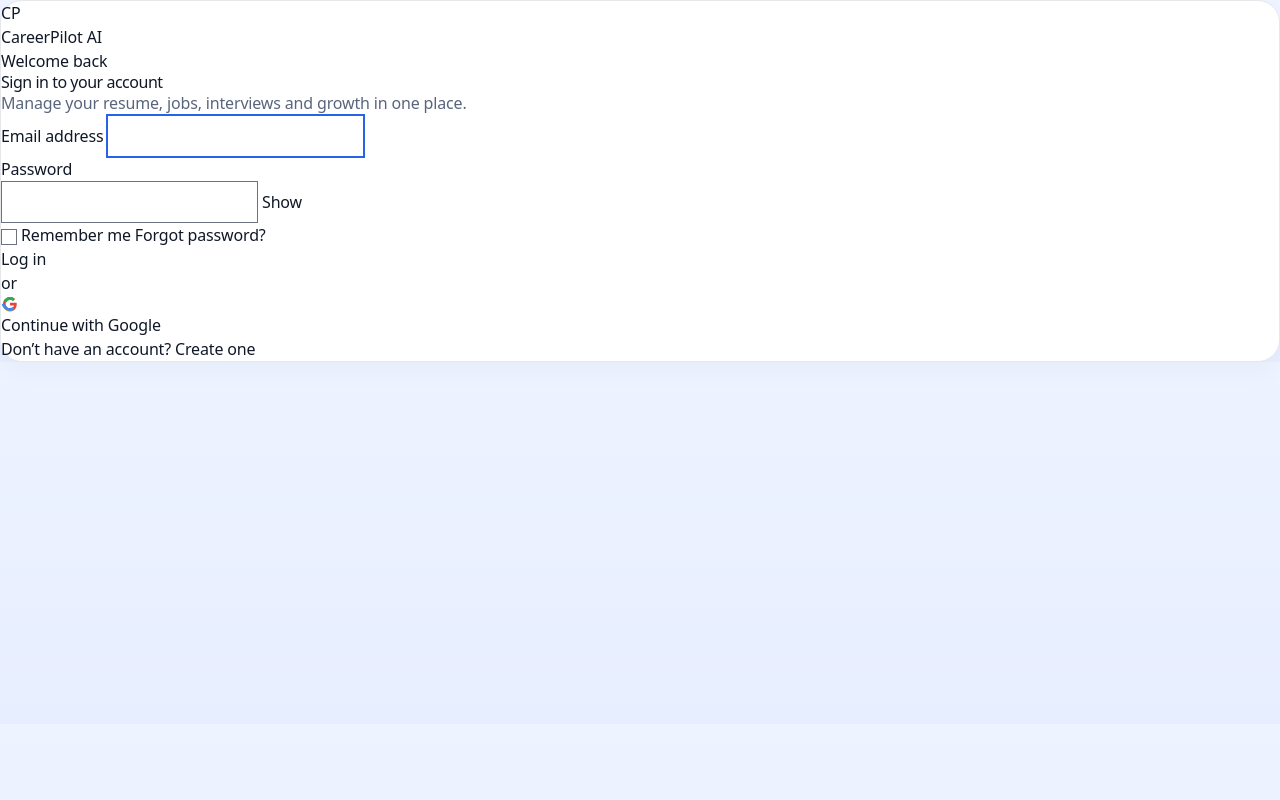
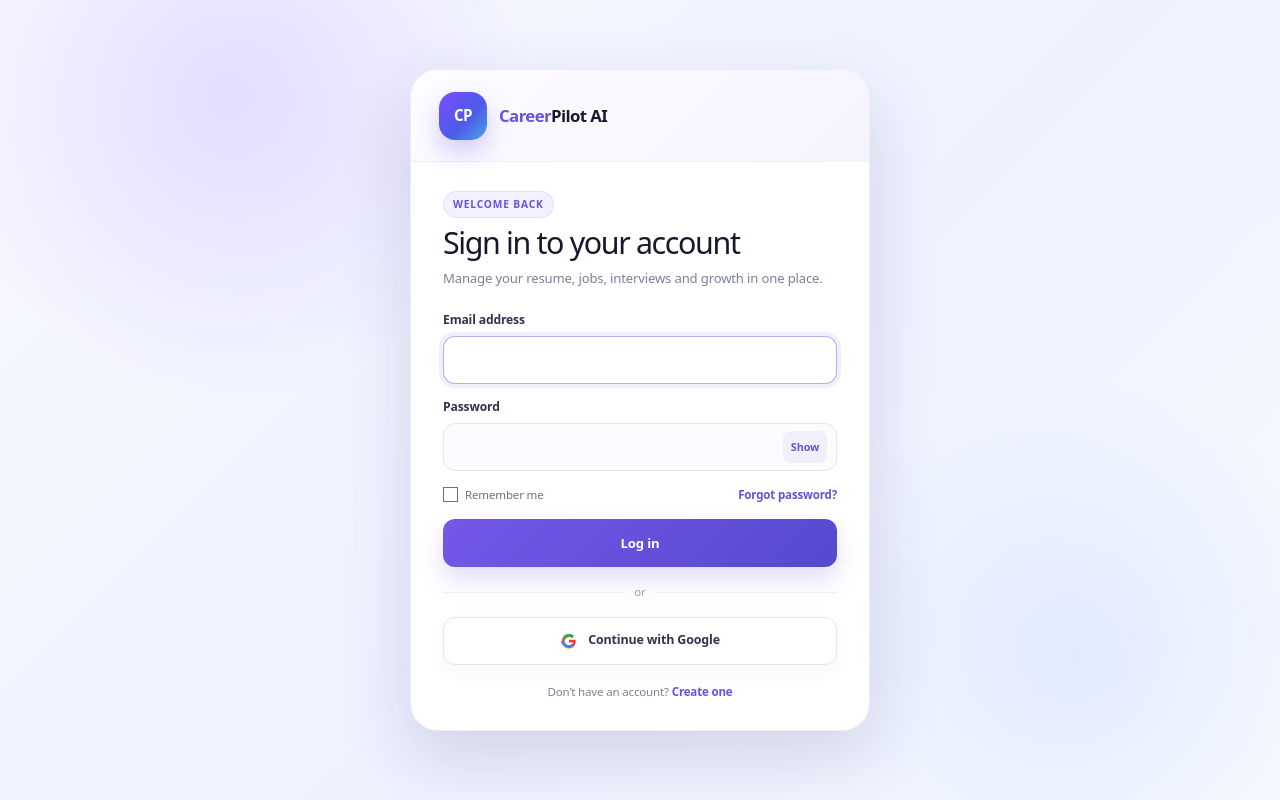
Before and after one commit to manish25er-2003/CareerPilot, a Laravel app: page /login in a window 1280 px wide. Run offline with Laravel 12, Linux system fonts and the light colour scheme; style sheets or scripts are compiled from the project's sources.

Commit message:
Last Updated Code

```diff
--- /dev/null
+++ b/resources/css/pages/auth.css
@@ -0,0 +1,292 @@
+@import "../../../public/css/careerpilot.css";
+
+@tailwind base;
+@tailwind components;
+@tailwind utilities;
+
+.auth-shell {
+    min-height: 100vh;
+    display: grid;
+    place-items: center;
+    background:
+        radial-gradient(
+            circle at 18% 12%,
+            rgba(124, 92, 255, 0.16),
+            transparent 24%
+        ),
+        radial-gradient(
+            circle at 84% 82%,
+            rgba(59, 130, 246, 0.1),
+            transparent 22%
+        ),
+        linear-gradient(135deg, #f7f8ff 0%, #eef2ff 55%, #f7f9ff 100%);
+    padding: 24px;
+}
+
+.auth-page {
+    width: 100%;
+    display: grid;
+    place-items: center;
+}
+
+.auth-card {
+    width: min(100%, 460px);
+    overflow: hidden;
+    border: 1px solid rgba(112, 91, 213, 0.11);
+    border-radius: 28px;
+    background: rgba(255, 255, 255, 0.98);
+    box-shadow: 0 28px 70px rgba(49, 43, 105, 0.16);
+}
+
+.auth-brand {
+    min-height: 92px;
+    display: flex;
+    align-items: center;
+    gap: 12px;
+    padding: 18px 28px;
+    border-bottom: 1px solid #edf0f7;
+    background: linear-gradient(135deg, #fdfcff 0%, #f5f3ff 100%);
+    color: #17172f;
+    font-size: 1.05rem;
+    font-weight: 850;
+    letter-spacing: -0.035em;
+}
+
+.auth-brand > div:last-child span {
+    color: #6653df;
+}
+
+.brand-mark {
+    width: 48px;
+    height: 48px;
+    display: grid;
+    flex: 0 0 48px;
+    place-items: center;
+    border-radius: 16px;
+    background: linear-gradient(135deg, #7c4dff 0%, #4d5be8 58%, #49a4e8 100%);
+    color: #fff;
+    box-shadow: 0 12px 26px rgba(103, 82, 223, 0.28);
+    font-size: 0.95rem;
+    font-weight: 900;
+}
+
+.auth-body {
+    padding: 28px 32px 30px;
+}
+
+.auth-header {
+    margin-bottom: 22px;
+}
+
+.auth-header .eyebrow {
+    display: inline-flex;
+    margin-bottom: 8px;
+    padding: 5px 9px;
+    border: 1px solid rgba(124, 92, 255, 0.12);
+    border-radius: 999px;
+    background: #f3f1ff;
+    color: #6653df;
+    font-size: 0.64rem;
+    font-weight: 850;
+    letter-spacing: 0.08em;
+    text-transform: uppercase;
+}
+
+.auth-header h1 {
+    margin: 0;
+    color: #17172f;
+    font-size: clamp(1.55rem, 4vw, 1.9rem);
+    line-height: 1.12;
+    letter-spacing: -0.045em;
+}
+
+.auth-header p {
+    margin: 8px 0 0;
+    color: #7a8195;
+    font-size: 0.82rem;
+    line-height: 1.55;
+}
+
+.auth-form {
+    display: flex;
+    flex-direction: column;
+}
+
+.auth-field {
+    display: flex;
+    flex-direction: column;
+    gap: 7px;
+    margin-bottom: 14px;
+}
+
+.auth-label {
+    margin: 0;
+    color: #30344d;
+    font-size: 0.76rem;
+    font-weight: 800;
+}
+
+.auth-input {
+    width: 100%;
+    height: 48px;
+    border: 1px solid #e3e6ef;
+    border-radius: 12px;
+    outline: none;
+    background: #fbfcff;
+    color: #20243a;
+    padding: 0 14px;
+    font-size: 0.82rem;
+    transition:
+        border-color 0.18s ease,
+        box-shadow 0.18s ease,
+        background 0.18s ease;
+}
+
+.auth-input:focus {
+    border-color: rgba(103, 82, 223, 0.48);
+    background: #fff;
+    box-shadow: 0 0 0 4px rgba(103, 82, 223, 0.09);
+}
+
+.password-wrap {
+    position: relative;
+}
+
+.password-wrap .auth-input {
+    padding-right: 64px;
+}
+
+.pass-toggle {
+    position: absolute;
+    top: 50%;
+    right: 10px;
+    min-width: 44px;
+    height: 32px;
+    border: 0;
+    border-radius: 8px;
+    background: #f0effa;
+    color: #6653df;
+    transform: translateY(-50%);
+    font-size: 0.68rem;
+    font-weight: 850;
+}
+
+.auth-row {
+    display: flex;
+    align-items: center;
+    justify-content: space-between;
+    gap: 12px;
+    margin: 1px 0 16px;
+}
+
+.auth-check {
+    display: inline-flex;
+    align-items: center;
+    gap: 7px;
+    margin: 0;
+    color: #697187;
+    font-size: 0.72rem;
+}
+
+.auth-check input {
+    width: 15px;
+    height: 15px;
+    accent-color: #6956df;
+}
+
+.auth-link {
+    color: #6653df;
+    text-decoration: none;
+    font-size: 0.72rem;
+    font-weight: 800;
+}
+
+.auth-submit {
+    width: 100%;
+    height: 48px;
+    border: 0;
+    border-radius: 12px;
+    background: linear-gradient(135deg, #7458e8 0%, #5549ce 100%);
+    color: #fff;
+    box-shadow: 0 12px 24px rgba(103, 82, 223, 0.2);
+    font-size: 0.82rem;
+    font-weight: 850;
+}
+
+.auth-divider {
+    display: flex;
+    align-items: center;
+    gap: 12px;
+    margin: 16px 0;
+    color: #9aa1b2;
+    font-size: 0.72rem;
+}
+
+.auth-divider::before,
+.auth-divider::after {
+    content: "";
+    height: 1px;
+    flex: 1;
+    background: #edf0f5;
+}
+
+.btn-google {
+    width: 100%;
+    height: 48px;
+    display: flex;
+    align-items: center;
+    justify-content: center;
+    gap: 10px;
+    border: 1px solid #e2e5ed;
+    border-radius: 12px;
+    background: #fff;
+    color: #30344d;
+    text-decoration: none;
+    box-shadow: 0 7px 18px rgba(31, 41, 55, 0.04);
+    font-size: 0.78rem;
+    font-weight: 800;
+}
+
+.auth-footer {
+    margin-top: 18px;
+    color: #7c8396;
+    text-align: center;
+    font-size: 0.72rem;
+}
+
+@media (max-width: 575.98px) {
+    .auth-shell {
+        align-items: start;
+        padding: 12px;
+        padding-top: 24px;
+    }
+
+    .auth-card {
+        max-width: 430px;
+        border-radius: 22px;
+    }
+
+    .auth-brand {
+        min-height: 76px;
+        padding: 14px 18px;
+    }
+
+    .brand-mark {
+        width: 44px;
+        height: 44px;
+        flex-basis: 44px;
+        border-radius: 14px;
+    }
+
+    .auth-body {
+        padding: 22px 18px 24px;
+    }
+
+    .auth-header {
+        margin-bottom: 18px;
+    }
+
+    .auth-header h1 {
+        font-size: 1.42rem;
+    }
+}
--- /dev/null
+++ b/resources/css/pages/dashboard.css
@@ -0,0 +1,2 @@
+@import "../../../public/css/careerpilot.css";
+@import "../../../public/css/dashboard.css";
--- /dev/null
+++ b/resources/css/pages/public.css
@@ -0,0 +1 @@
+@import "../../../public/css/careerpilot.css";
--- a/resources/views/layouts/app.blade.php
+++ b/resources/views/layouts/app.blade.php
@@ -13,7 +13,7 @@
     <link rel="preconnect" href="https://fonts.googleapis.com">
     <link rel="preconnect" href="https://fonts.gstatic.com" crossorigin>
     <link href="https://fonts.googleapis.com/css2?family=Inter:wght@400;500;600;700;800;900&display=swap" rel="stylesheet">
-    @vite(['resources/css/app.css', 'resources/js/app.js'])
+    @vite(['resources/css/pages/app.css', 'resources/js/app.js'])
 </head>
 
 <body class="premium-shell">
--- a/resources/views/layouts/dashboard.blade.php
+++ b/resources/views/layouts/dashboard.blade.php
@@ -19,9 +19,7 @@
     <link rel="preconnect" href="https://fonts.googleapis.com">
     <link rel="preconnect" href="https://fonts.gstatic.com" crossorigin>
     <link href="https://fonts.googleapis.com/css2?family=Inter:wght@400;500;600;700;800;900&display=swap" rel="stylesheet">
-    @vite(['resources/js/app.js'])
-    <link rel="stylesheet" href="{{ asset('css/careerpilot.css') }}?v={{ filemtime(public_path('css/careerpilot.css')) }}">
-    <link rel="stylesheet" href="{{ asset('css/dashboard.css') }}?v={{ filemtime(public_path('css/dashboard.css')) }}">
+    @vite(['resources/css/pages/dashboard.css', 'resources/js/app.js'])
 </head>
 @php
 $authUser = Auth::user();
--- a/resources/views/layouts/guest.blade.php
+++ b/resources/views/layouts/guest.blade.php
@@ -13,7 +13,7 @@
     <link rel="preconnect" href="https://fonts.googleapis.com">
     <link rel="preconnect" href="https://fonts.gstatic.com" crossorigin>
     <link href="https://fonts.googleapis.com/css2?family=Inter:wght@400;500;600;700;800;900&display=swap" rel="stylesheet">
-    @vite(['resources/css/app.css', 'resources/js/app.js'])
+    @vite(['resources/css/pages/auth.css', 'resources/js/app.js'])
 </head>
 
 <body class="auth-shell">
--- a/resources/views/layouts/public.blade.php
+++ b/resources/views/layouts/public.blade.php
@@ -30,8 +30,7 @@
     <link rel="preconnect" href="https://fonts.googleapis.com">
     <link rel="preconnect" href="https://fonts.gstatic.com" crossorigin>
     <link href="https://fonts.googleapis.com/css2?family=Inter:wght@400;500;600;700;800;900&display=swap" rel="stylesheet">
-    @vite(['resources/css/app.css', 'resources/js/app.js'])
-    <link rel="stylesheet" href="{{ asset('css/careerpilot.css') }}">
+    @vite(['resources/css/pages/public.css', 'resources/js/app.js'])
 </head>
 
 <body class="{{ request()->routeIs('home') ? 'is-homepage' : '' }}">
```
Also changed, not shown: public/css/dashboard.css (+15 -5 lines), resources/css/pages/app.css (added, +9 -0 lines), vite.config.js (+10 -3 lines), 7 other files.
